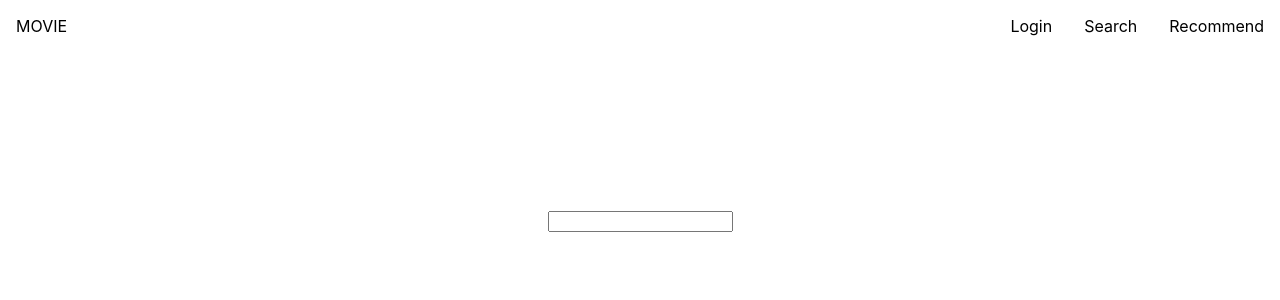
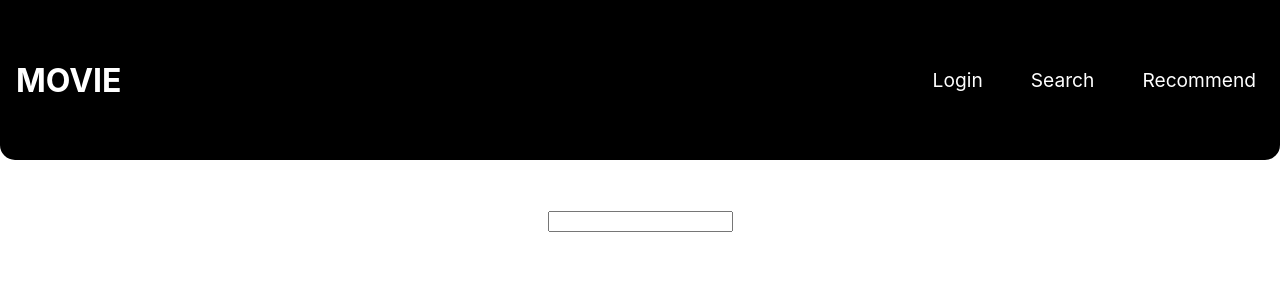
Before and after one commit to marco3724/SDE_Film_Recommendation, a React (Create React App) app in the folder frontend/: page / in a window 1280 px wide. Shown: the top 300 px of the page. Built offline with nearby package versions, Linux system fonts and the light colour scheme.

Commit message:
style fix

```diff
--- a/frontend/src/App.jsx
+++ b/frontend/src/App.jsx
@@ -28,7 +28,7 @@ function App() {
   return (
     <div className="App">
       <header className="App-header">
-        <div className='logo'>MOVIE</div>
+        <div className='logo'><a href={`/`}>MOVIE</a></div>
         <div className='menu'>
           <div className='item'><a href={`/login`}>Login</a></div>
           <div className='item'><a href={`/search`}>Search</a></div>
--- a/frontend/src/App.scss
+++ b/frontend/src/App.scss
@@ -1,6 +1,5 @@
 .App{
   max-width: 100vw;
-  height: 100vh;
 }
 .App-header{
   height: 20vh;
@@ -8,12 +7,37 @@
   justify-content: space-between;
   padding: 1rem;
   box-sizing: border-box;
+  background-color: black;
+  color: white;
+  border-radius: 0px 0px 15px 15px;
+  align-items: center;
+  margin-bottom: 2rem;
+  a{
+    text-decoration: none;
+    color: inherit;
+  }
+  .logo{
+    font-size: 2rem;
+    font-weight: 700;
+    &:hover{
+      cursor: pointer;
+
+    }
+  }
+  .menu{
+    .item{
+      font-size: 1.2rem;
+      padding: 0.5rem;
+      &:hover{
+      background-color: white;
+      border-radius: 10px;
+      color:black;
+    }
+    }
+  }
 }
 .menu{
   display: flex;
   gap: 2rem;
-  a{
-    text-decoration: none;
-    color: inherit;
-  }
+
 }
--- a/frontend/src/components/Review/Review.jsx
+++ b/frontend/src/components/Review/Review.jsx
@@ -1,5 +1,6 @@
 import ReadMore from "../ReadMore/ReadMore";
 import styles from './review.module.scss';
+import { FaStar } from 'react-icons/fa';
 function Review({review, index}) {
   return (
        <div className={styles.review} key={index}>
@@ -8,7 +9,7 @@ function Review({review, index}) {
                     <div className={styles.author}>{review.author}</div>
                     <div className={styles.time}>{review.time}</div>
                 </div>
-                <div className={styles.rating}>{review.rating}<span>/10</span></div>
+                <div className={styles.rating}><FaStar className={styles.start}/>{review.rating ? review.rating:'-'}<span>/10</span></div>
             </div>
             <div><ReadMore maxLength={300}>{review.content}</ReadMore></div>
 
--- a/frontend/src/components/Review/review.module.scss
+++ b/frontend/src/components/Review/review.module.scss
@@ -13,7 +13,11 @@
     .rating{
         color: #1e90ff;
         font-weight: 700;
-
+       align-items: center;
+       align-self: center;
+        .star{
+            align-items: center;
+        }
     }
     span{
         font-weight: 500;
--- a/frontend/src/pages/film/Film.jsx
+++ b/frontend/src/pages/film/Film.jsx
@@ -226,7 +226,7 @@ function Film() {
             <div className={styles.header}>
                 <div className={styles.left}>
                     <div className = {styles.title}>{film.title}</div>
-                    <div className={styles.genres}>{film.genres.map(x=>x+'&')}</div>
+                    <div className={styles.genres}>{film.genres.toString().replaceAll(',',' & ')}</div>
                 </div>
                 <div className={styles.right}>
                     <div className = {styles.rating}><FaStar /> {film.rating.toFixed(2)}<span className={styles.outOf}>/10</span></div>
```
